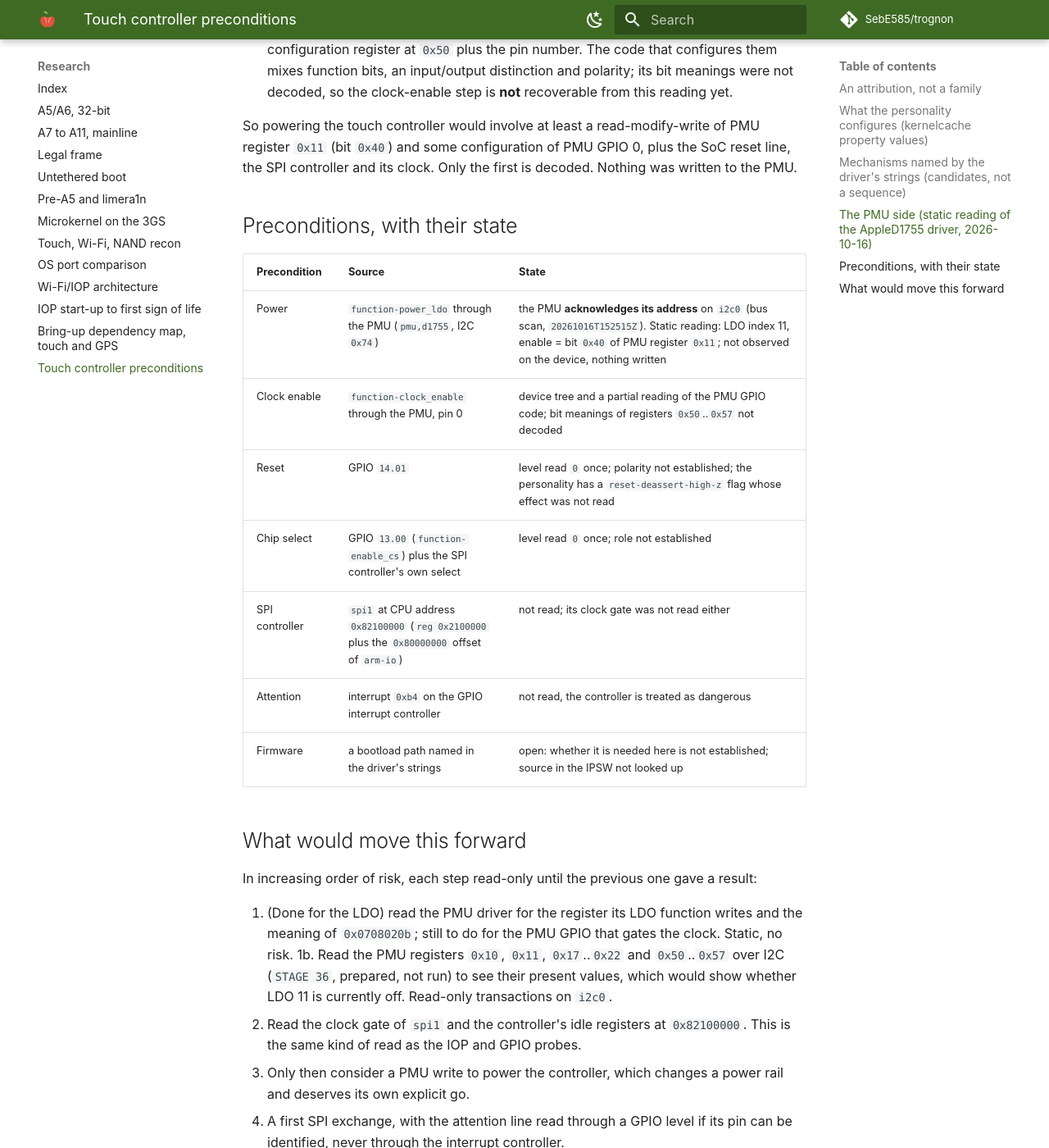
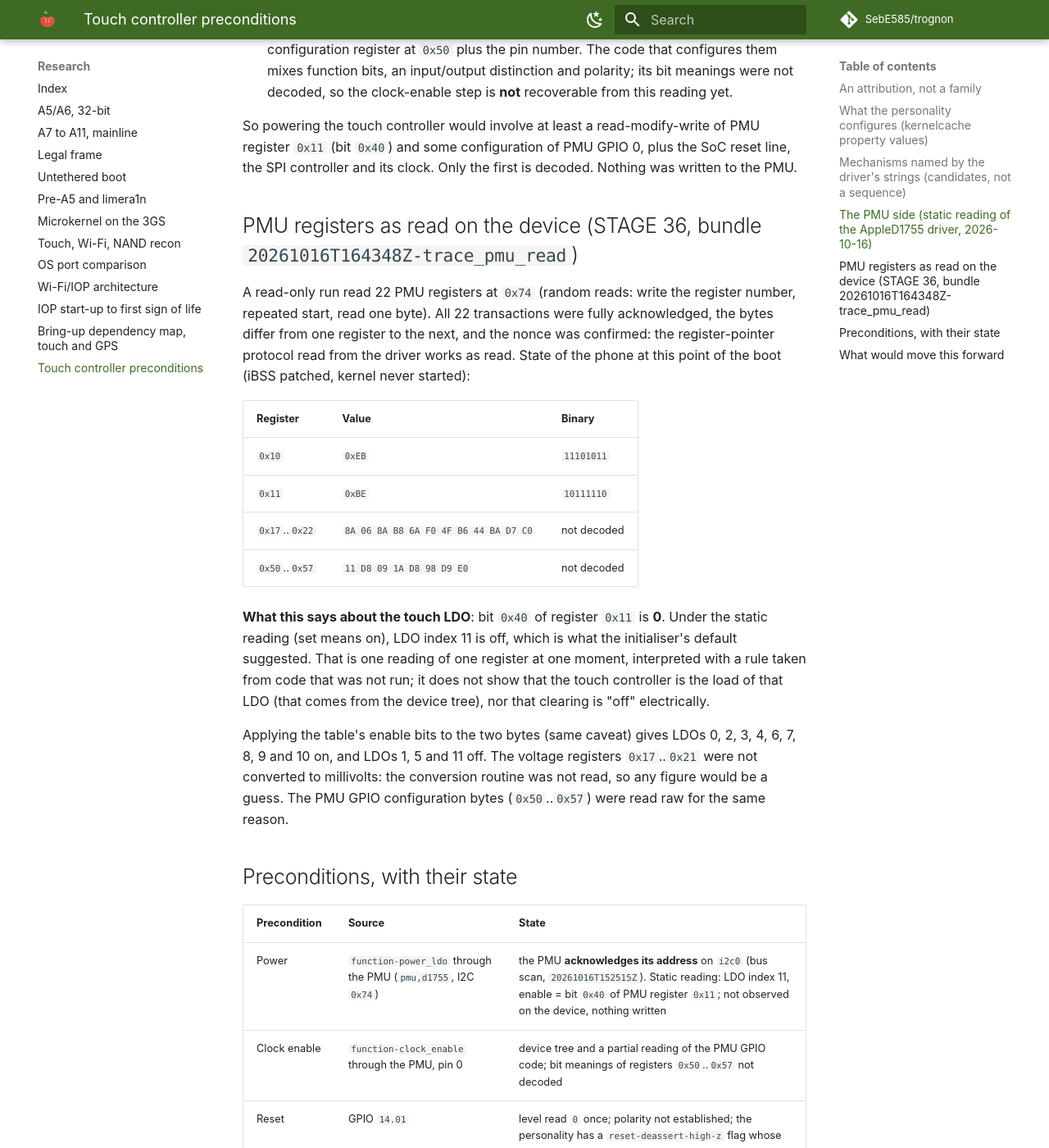
Before and after one commit to SebE585/trognon, an MkDocs documentation site: the page built from docs/research/2026-10-16-touch-n88-preconditions.md, in a window 1280 px wide and 1400 px high, scrolled down 2992 px. Shown: the whole window at 82% size. Built offline with MkDocs 1.6.1 and Material for MkDocs 9.7.7, drawn with Linux system fonts in a browser that asks for light colours; comment, search, counter and statistics services are not loaded; some of the changed text lies outside the part shown.

Commit message:
hardware: read 22 PMU registers (STAGE 36), bit 0x40 of 0x11 reads 0

```diff
--- a/docs/research/2026-10-16-touch-n88-preconditions.md
+++ b/docs/research/2026-10-16-touch-n88-preconditions.md
@@ -96,6 +96,32 @@ So powering the touch controller would involve at least a read-modify-write of P
 `0x11` (bit `0x40`) and some configuration of PMU GPIO 0, plus the SoC reset line, the SPI
 controller and its clock. Only the first is decoded. Nothing was written to the PMU.
 
+## PMU registers as read on the device (STAGE 36, bundle `20261016T164348Z-trace_pmu_read`)
+
+A read-only run read 22 PMU registers at `0x74` (random reads: write the register number,
+repeated start, read one byte). All 22 transactions were fully acknowledged, the bytes differ from
+one register to the next, and the nonce was confirmed: the register-pointer protocol read from the
+driver works as read. State of the phone at this point of the boot (iBSS patched, kernel never
+started):
+
+| Register | Value | Binary |
+|---|---|---|
+| `0x10` | `0xEB` | `11101011` |
+| `0x11` | `0xBE` | `10111110` |
+| `0x17`..`0x22` | `8A 06 8A B8 6A F0 4F B6 44 BA D7 C0` | not decoded |
+| `0x50`..`0x57` | `11 D8 09 1A D8 98 D9 E0` | not decoded |
+
+**What this says about the touch LDO**: bit `0x40` of register `0x11` is **0**. Under the static
+reading (set means on), LDO index 11 is off, which is what the initialiser's default suggested.
+That is one reading of one register at one moment, interpreted with a rule taken from code that
+was not run; it does not show that the touch controller is the load of that LDO (that comes from
+the device tree), nor that clearing is "off" electrically.
+
+Applying the table's enable bits to the two bytes (same caveat) gives LDOs 0, 2, 3, 4, 6, 7, 8,
+9 and 10 on, and LDOs 1, 5 and 11 off. The voltage registers `0x17`..`0x21` were not converted
+to millivolts: the conversion routine was not read, so any figure would be a guess. The PMU GPIO
+configuration bytes (`0x50`..`0x57`) were read raw for the same reason.
+
 ## Preconditions, with their state
 
 | Precondition | Source | State |
@@ -115,8 +141,7 @@ In increasing order of risk, each step read-only until the previous one gave a r
 1. (Done for the LDO) read the PMU driver for the register its LDO function writes and the
    meaning of `0x0708020b`; still to do for the PMU GPIO that gates the clock. Static, no risk.
 1b. Read the PMU registers `0x10`, `0x11`, `0x17`..`0x22` and `0x50`..`0x57` over I2C
-   (`STAGE 36`, prepared, not run) to see their present values, which would show whether LDO 11
-   is currently off. Read-only transactions on `i2c0`.
+   (`STAGE 36`, done: bit `0x40` of `0x11` reads `0`). Read-only transactions on `i2c0`.
 2. Read the clock gate of `spi1` and the controller's idle registers at `0x82100000`. This is the
    same kind of read as the IOP and GPIO probes.
 3. Only then consider a PMU write to power the controller, which changes a power rail and
```
Also changed, not shown: docs/en/08-evidence.md (+1 -0 lines), docs/snippets/evidence-table.en.md (+1 -0 lines), docs/snippets/evidence-table.fr.md (+1 -0 lines), 4 other files.
